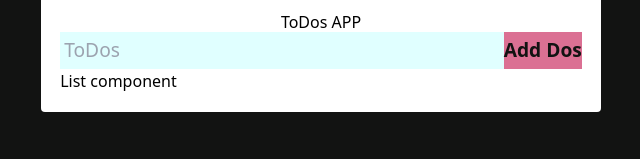
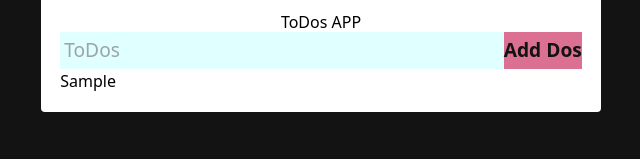
Before and after one commit to jaturaorn/test-react, a React (Vite) app: page / in a window 1280 px wide. Both pictures are taken after typing "Sample" into the empty fields and a click on the button "Add Dos". Shown: the part 134-293 px from the top of the page, without its empty margins (319-959 px from the left). Built offline with nearby package versions, Linux system fonts and the light colour scheme.

Commit message:
show {title} to component list

```diff
--- a/src/Component/List.jsx
+++ b/src/Component/List.jsx
@@ -1,6 +1,6 @@
 const List = ({id,title}) => {
   return (
-        <p>List component</p>
+        <p>{title}</p>
   )
 }
 
```
